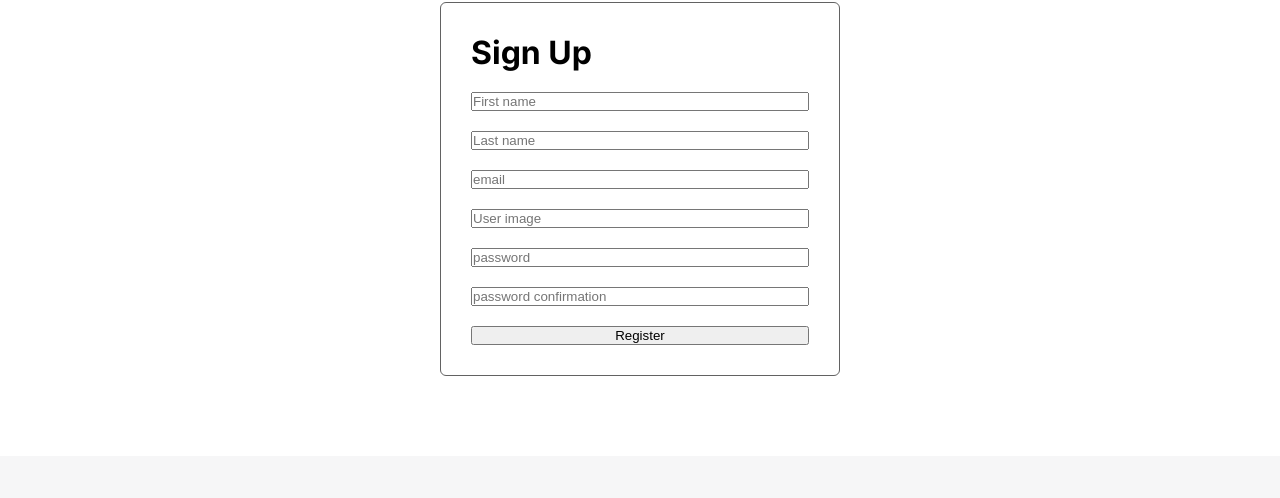
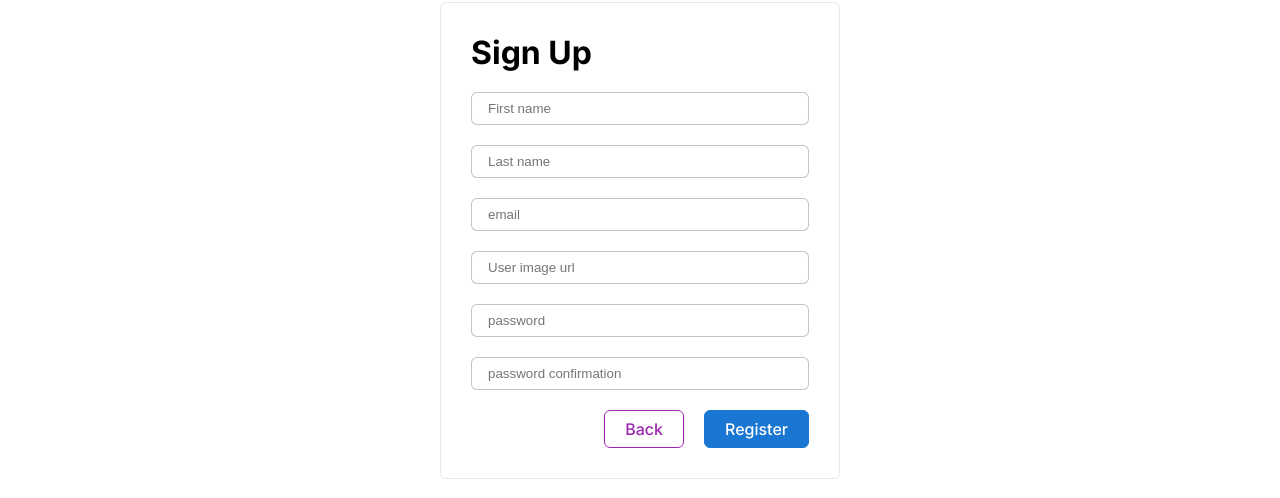
Before and after one commit to andrushkodmytro/nextjs-blog, a Next.js app: page /signUp in a window 1280 px wide. Shown: the part 178-676 px from the top of the page. Built offline with nearby package versions, Linux system fonts and the light colour scheme; no server answers.

Commit message:
Add TextField and Button ui components

```diff
--- /dev/null
+++ b/app/components/ui/button/Button.tsx
@@ -0,0 +1,35 @@
+import React from 'react';
+import styles from './button.module.css';
+
+type ButtonProps = React.ButtonHTMLAttributes<HTMLButtonElement> & {
+  color?: 'primary' | 'secondary';
+  variant?: 'text' | 'contained' | 'outlined';
+};
+
+const colors = {
+  primary: 'Primary',
+  secondary: 'Secondary',
+};
+
+const variants = {
+  text: 'btnText',
+  contained: 'btnContained',
+  outlined: 'btnOutlined',
+};
+
+const Button = ({
+  variant = 'contained',
+  color = 'primary',
+  ...rest
+}: ButtonProps) => {
+  return (
+    <button
+      className={`${styles.btn} ${styles[variants[variant] + colors[color]]}`}
+      {...rest}
+    >
+      {rest.children}
+    </button>
+  );
+};
+
+export default Button;
--- /dev/null
+++ b/app/components/ui/button/button.module.css
@@ -0,0 +1,77 @@
+.btn {
+  border-radius: var(--borderRadiusMd);
+  cursor: pointer;
+  font-size: 16px;
+  font-weight: 500;
+  font-family: inherit;
+}
+
+.btnContainedPrimary {
+  background-color: var(--primaryMainColor);
+  border: 1px solid var(--primaryMainColor);
+  padding: 8px 20px;
+  color: white;
+}
+
+.btnContainedPrimary:hover {
+  background-color: var(--primaryDarkColor);
+}
+
+.btnContainedSecondary {
+  background-color: var(--secondaryMainColor);
+  border: 1px solid var(--secondaryMainColor);
+  padding: 8px 20px;
+  color: white;
+}
+
+.btnContainedSecondary:hover {
+  background-color: var(--secondaryDarkColor);
+}
+
+.btnOutlinedPrimary {
+  background-color: transparent;
+  border: 1px solid var(--primaryMainColor);
+  padding: 8px 20px;
+  color: var(--primaryMainColor);
+}
+
+.btnOutlinedPrimary:hover {
+  border: 1px solid var(--primaryMainColor);
+  background-color: rgba(25, 118, 210, 0.04);
+}
+
+.btnOutlinedSecondary {
+  background-color: transparent;
+  border: 1px solid var(--secondaryMainColor);
+  padding: 8px 20px;
+  color: var(--secondaryMainColor);
+}
+
+.btnOutlinedSecondary:hover {
+  border: 1px solid var(--secondaryMainColor);
+  background-color: rgba(156, 39, 176, 0.04);
+}
+
+.btnTextPrimary {
+  background-color: transparent;
+  border: 1px solid transparent;
+  padding: 8px 20px;
+  color: var(--primaryMainColor);
+}
+
+.btnTextPrimary:hover {
+  border: 1px solid rgba(25, 118, 210, 0.04);
+  background-color: rgba(25, 118, 210, 0.04);
+}
+
+.btnTextSecondary {
+  background-color: transparent;
+  border: 1px solid transparent;
+  padding: 8px 20px;
+  color: var(--secondaryMainColor);
+}
+
+.btnTextSecondary:hover {
+  border: 1px solid rgba(156, 39, 176, 0.04);
+  background-color: rgba(156, 39, 176, 0.04);
+}
--- /dev/null
+++ b/app/components/ui/textField/TextField.tsx
@@ -0,0 +1,24 @@
+import React from 'react';
+import styles from './textField.module.css';
+
+type TextFieldProps = React.InputHTMLAttributes<HTMLInputElement> & {
+  label?: string;
+  error?: string;
+};
+
+const TextField = ({ label, error, ...rest }: TextFieldProps) => {
+  return (
+    <div
+      className={`${styles.textField} ${error ? styles.errorTextField : ''} ${
+        rest.disabled ? styles.disabled : ''
+      }`}
+    >
+      {label && <label htmlFor={'name'}>{label}</label>}
+
+      <input className={styles.input} id='name' type='text' {...rest} />
+      {error && <p className={styles.errorText}>{error}</p>}
+    </div>
+  );
+};
+
+export default TextField;
--- /dev/null
+++ b/app/components/ui/textField/textField.module.css
@@ -0,0 +1,64 @@
+.textField {
+  display: flex;
+  flex-direction: column;
+}
+
+.textField label {
+  font-size: 12px;
+  color: rgba(0, 0, 0, 0.6);
+  margin-bottom: 4px;
+}
+
+.input {
+  padding: 8px 16px;
+  border: 1px solid rgba(0, 0, 0, 0.23);
+  border-radius: var(--borderRadiusMd);
+}
+
+.input:focus-visible {
+  border-color: rgb(25, 118, 210);
+  outline-color: rgb(25, 118, 210);
+}
+
+.textField:not(.disabled) .input:hover {
+  border-color: rgb(25, 118, 210);
+}
+
+/* ======error===== */
+
+.errorText:not(.disabled) {
+  font-size: 12px;
+  color: var(--errorColor);
+  margin-top: 4px;
+}
+
+.errorTextField:not(.disabled) label {
+  color: var(--errorColor);
+}
+
+.errorTextField:not(.disabled) input {
+  border-color: var(--errorColor);
+}
+
+.errorTextField:not(.disabled) input:hover {
+  border-color: red;
+}
+
+.errorTextField:not(.disabled) input:focus-visible {
+  border-color: var(--errorColor);
+  outline-color: var(--errorColor);
+}
+
+/* ===disabled=== */
+
+.disabled label {
+  color: rgba(0, 0, 0, 0.38);
+}
+
+.disabled input {
+  border-color: rgba(0, 0, 0, 0.23);
+}
+
+.disabled input:hover {
+  cursor: not-allowed;
+}
--- a/app/globals.css
+++ b/app/globals.css
@@ -4,10 +4,21 @@
   --softBg: #f0f0f0;
   --softTextColor: #626262;
 
+  --errorColor: rgb(211,47,47);
+
+  --primaryLightColor: rgb(25, 118, 210);
+  --primaryMainColor: rgb(25, 118, 210);
+  --primaryDarkColor: #1565c0;
+
+  --secondaryLightColor:  #ba68c8;
+  --secondaryMainColor: #9c27b0;
+  --secondaryDarkColor: #7b1fa2;
+
+  --borderColor: #e8e8ea;
+
   --borderRadiusSm: 4px;
   --borderRadiusMd: 6px;
   --borderRadiusLg: 10px;
-  --borderColor: #626262;
 }
 
 *,
--- a/app/signIn/signIn.module.css
+++ b/app/signIn/signIn.module.css
@@ -24,3 +24,9 @@
   color: white;
   font-weight: 500;
 }
+
+.btnsContainer {
+  display: flex;
+  justify-content: flex-end;
+  gap: 20px;
+}
--- a/app/signUp/page.tsx
+++ b/app/signUp/page.tsx
@@ -2,6 +2,8 @@
 import React, { useState, useRef } from 'react';
 import { signIn } from 'next-auth/react';
 import styles from './signUp.module.css';
+import TextField from '@/app/components/ui/textField/TextField';
+import Button from '@/app/components/ui/button/Button';
 
 const SignUp = () => {
   const [error, setError] = useState('');
@@ -31,13 +33,16 @@
       <form className={styles.form} onSubmit={onSubmit}>
         <h1>Sign Up</h1>
         {error && <p className={styles.error}>{error}</p>}
-        <input placeholder='First name' ref={userName} />
-        <input placeholder='Last name' ref={userName} />
-        <input placeholder='email' ref={userName} />
-        <input placeholder='User image' ref={userName} />
-        <input placeholder='password' ref={password} />
-        <input placeholder='password confirmation' ref={passwordComfirmation} />
-        <button type='submit'>Register</button>
+        <TextField placeholder='First name' />
+        <TextField placeholder='Last name' />
+        <TextField placeholder='email' />
+        <TextField placeholder='User image url' />
+        <TextField placeholder='password' />
+        <TextField placeholder='password confirmation' />
+        <div className={styles.btnsContainer}>
+          <Button type='button' color='secondary' variant='outlined'>Back</Button>
+          <Button type='submit'>Register</Button>
+        </div>
       </form>
     </div>
   );
--- a/app/signUp/signUp.module.css
+++ b/app/signUp/signUp.module.css
@@ -24,3 +24,9 @@
   color: white;
   font-weight: 500;
 }
+
+.btnsContainer {
+  display: flex;
+  justify-content: flex-end;
+  gap: 20px;
+}
```
Also changed, not shown: app/signIn/page.tsx (+12 -3 lines).
